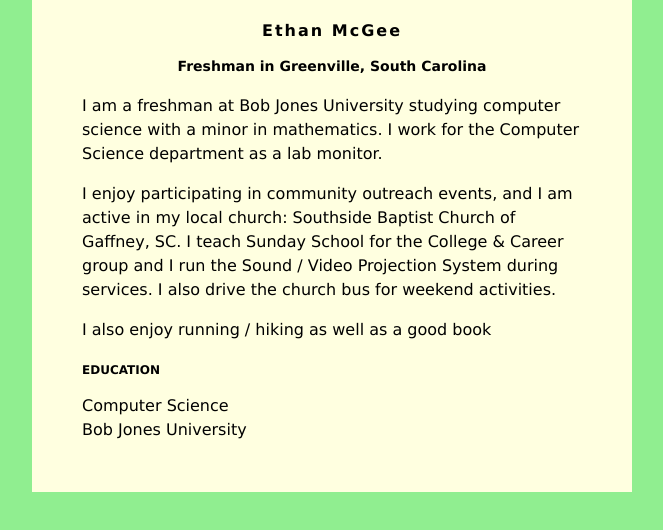
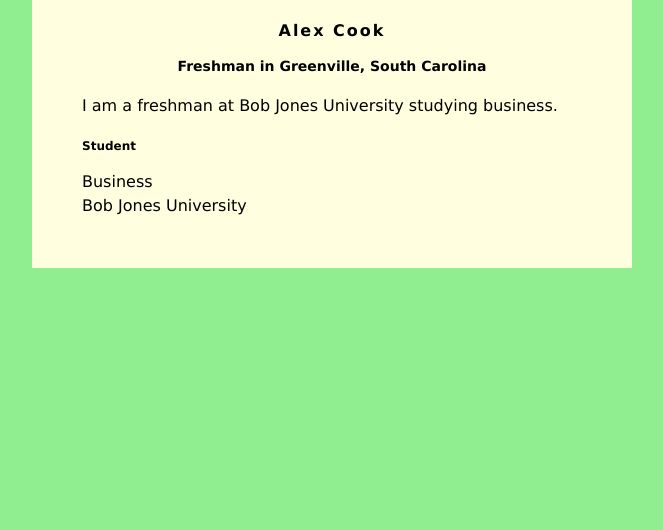
Before and after one commit to acook943/acook943.github.io, a plain HTML site: page index.html in a window 1280 px wide. Shown: the whole page, without its empty margins (308-971 px from the left). Drawn offline with Linux system fonts and the light colour scheme.

Commit message:
Update index.html

```diff
--- a/index.html
+++ b/index.html
@@ -30,19 +30,13 @@
 </head>
 <body>
     <div id="content">
-        <h1>Ethan McGee</h1>
+        <h1>Alex Cook</h1>
         <h2>Freshman in Greenville, South Carolina</h2>
 
-         <p>I am a freshman at Bob Jones University studying computer science with a minor in mathematics. I work for the Computer Science department as a lab monitor.</p>
-         <p>
-            I enjoy participating in community outreach events, and I am active in my local church: Southside Baptist Church of Gaffney, SC.  I teach Sunday School for the College &amp; Career group and I run the Sound / Video Projection System during services.  I also drive the church bus for weekend activities.
-         </p>
-         <p>
-            I also enjoy running / hiking as well as a good book
-         </p>
+         <p>I am a freshman at Bob Jones University studying business.</p>
 
-        <h3>EDUCATION</h3>
-        Computer Science<br>
+        <h3>Student</h3>
+        Business<br>
         Bob Jones University
     </div>
 
```
